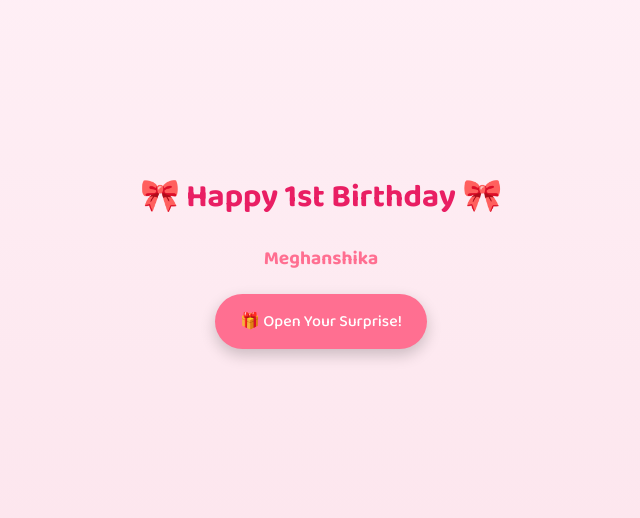
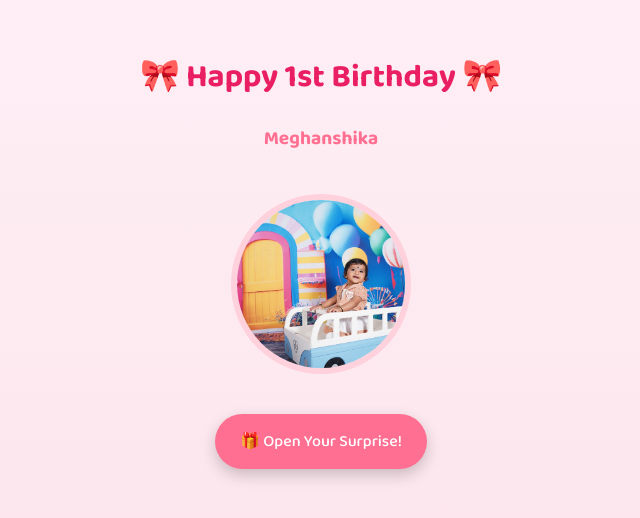
Before and after one commit to Sindhugoud7/meghanshika-birthday, a plain HTML site: page index.html in a window 1280 px wide. Shown: the part 140-658 px from the top of the page, without its empty margins (319-959 px from the left). Drawn offline with nearby package versions, Linux system fonts and the light colour scheme.

Commit message:
Update index.html

```diff
--- a/index.html
+++ b/index.html
@@ -133,6 +133,10 @@
   <div class="intro" id="intro">
     <h1>🎀 Happy 1st Birthday 🎀</h1>
     <h2>Meghanshika</h2>
+    <!-- Main photo on first page -->
+    <img src="https://raw.githubusercontent.com/Sindhugoud7/meghanshika-birthday/main/photos/meghu1.jpg"
+         class="baby-img"
+         alt="Meghanshika">
     <button class="btn" onclick="showSurprise()">🎁 Open Your Surprise!</button>
   </div>
 
@@ -142,14 +146,16 @@
     <img src="https://i.imgur.com/JN8XK6J.png" class="flower f1" alt="flower">
     <img src="https://i.imgur.com/JN8XK6J.png" class="flower f2" alt="flower">
 
-    <!-- Main baby photo -->
-    <img src="meghu1.jpg" class="baby-img" alt="Meghanshika">
+    <!-- Main baby photo inside card (optional repeat) -->
+    <img src="https://raw.githubusercontent.com/Sindhugoud7/meghanshika-birthday/main/photos/megha1.jpg"
+         class="baby-img"
+         alt="Meghanshika">
 
     <!-- Photo gallery -->
     <div class="gallery">
-      <img src="meghu2.jpg" alt="Meghanshika">
-      <img src="meghu3.jpg" alt="Meghanshika">
-      <img src="meghu4.jpg" alt="Meghanshika">
+      <img src="https://raw.githubusercontent.com/Sindhugoud7/meghanshika-birthday/main/photos/meghu2.jpg" alt="Meghanshika">
+      <img src="https://raw.githubusercontent.com/Sindhugoud7/meghanshika-birthday/main/photos/meghu3.jpg" alt="Meghanshika">
+      <img src="https://raw.githubusercontent.com/Sindhugoud7/meghanshika-birthday/main/photos/meghu4.jpg" alt="Meghanshika">
     </div>
 
     <p class="message">
```
